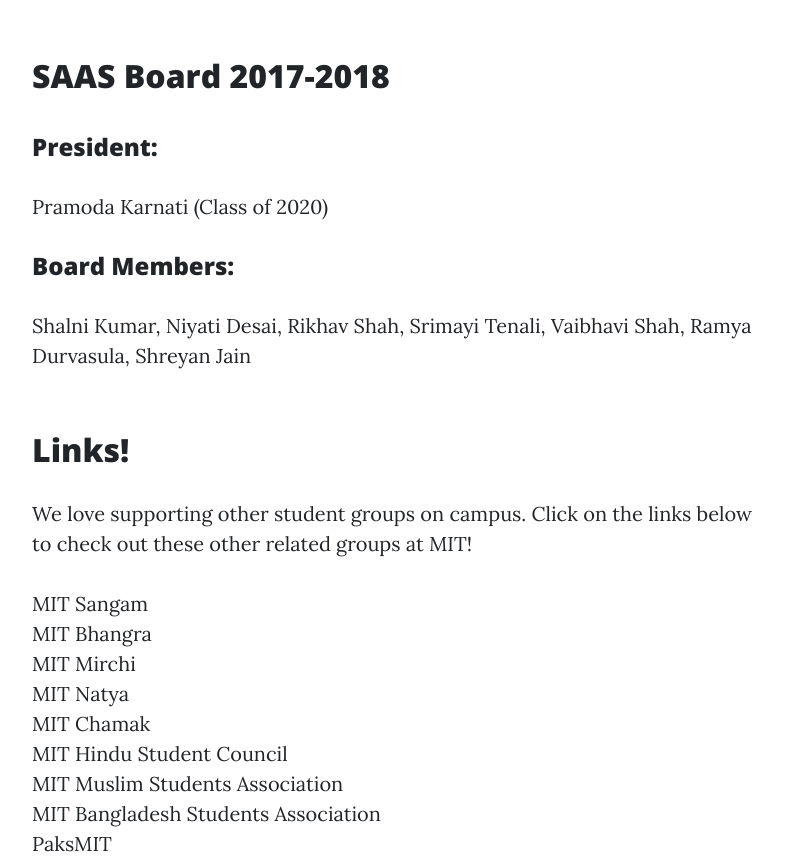
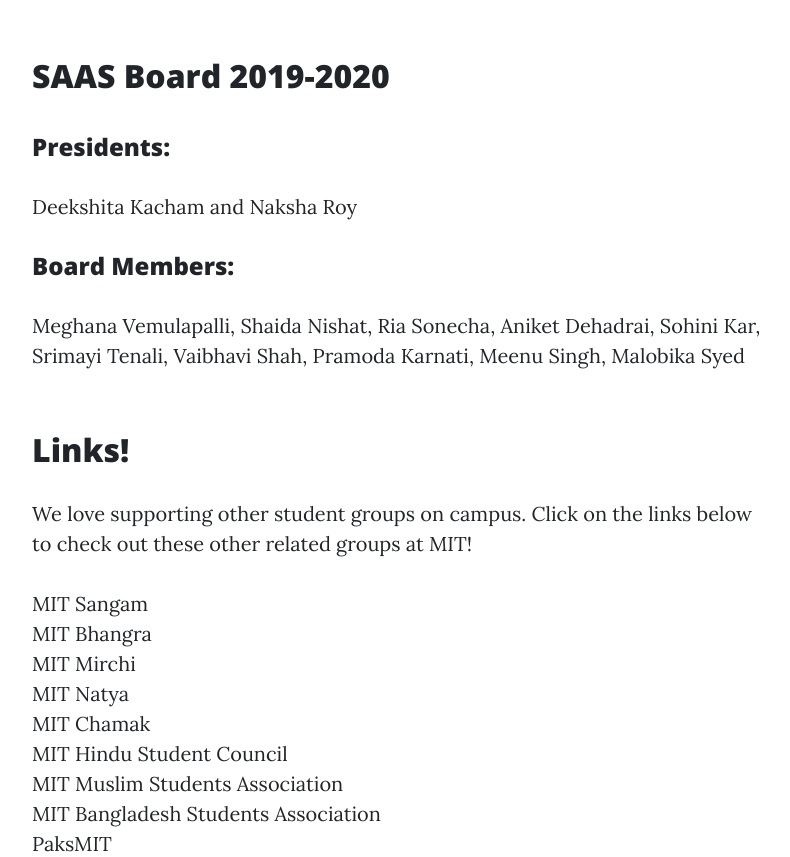
Before and after one commit to pkarnati2004/saas-website, a website: page about2.html in a window 1280 px wide. Shown: the part 1055-1912 px from the top of the page, without its empty margins (243-1033 px from the left). Drawn offline with nearby package versions, Linux system fonts and the light colour scheme.

Commit message:
changing about page

```diff
--- a/about2.html
+++ b/about2.html
@@ -80,12 +80,12 @@
                     <a href="files/SAASConstitution.pdf"> here.</a>
                 </p>
                 <br>
-                <h2>SAAS Board 2017-2018</h2>
+                <h2>SAAS Board 2019-2020</h2>
                 <br>
-                <h4> President: </h4>
-                <p> Pramoda Karnati (Class of 2020)</p>
+                <h4> Presidents: </h4>
+                <p> Deekshita Kacham and Naksha Roy</p>
                 <h4> Board Members: </h4>
-                <p> Shalni Kumar, Niyati Desai, Rikhav Shah, Srimayi Tenali, Vaibhavi Shah, Ramya Durvasula, Shreyan Jain</p>
+                <p> Meghana Vemulapalli, Shaida Nishat, Ria Sonecha, Aniket Dehadrai, Sohini Kar, Srimayi Tenali, Vaibhavi Shah, Pramoda Karnati, Meenu Singh, Malobika Syed</p>
 
                 <br>
                 <h2> Links!</h2>
```
